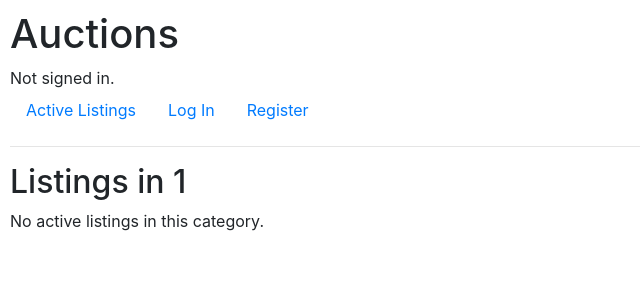
After one commit to rayanasales/Harvard-CS50W, a Django app: page /category/1 in a window 1280 px wide. The commit adds this page. Shown: the top 300 px of the page, without its empty margins (0-640 px from the left). Run offline with Django 3.2, Linux system fonts and the light colour scheme; data comes from the database, SQL or seed files in the repository; both versions use the stored data as it was after the commit; some libraries are stand-ins or nearby versions.

Commit message:
Project 2: list categories

```diff
--- /dev/null
+++ b/project-2-commerce/commerce/auctions/templates/auctions/category_listings.html
@@ -0,0 +1,18 @@
+{% extends "auctions/layout.html" %}
+
+{% block body %}
+<h2>Listings in {{ category_name }}</h2>
+<div>
+  {% for listing in listings %}
+    <a href="{% url 'listing_details' listing.id %}">
+      <div>
+        <h3>{{ listing.title }}</h3>
+        <p>{{ listing.description }}</p>
+        <p>Price: ${{ listing.starting_bid }}</p>
+      </div>
+    </a>
+  {% empty %}
+    <p>No active listings in this category.</p>
+  {% endfor %}
+</div>
+{% endblock %}
--- a/project-2-commerce/commerce/auctions/templates/auctions/layout.html
+++ b/project-2-commerce/commerce/auctions/templates/auctions/layout.html
@@ -28,6 +28,9 @@
                     <a class="nav-link" href="{% url 'watchlist' %}">Watchlist</a>
                 </li>
                 <li class="nav-item">
+                    <a class="nav-link" href="{% url 'categories' %}">Categories</a>
+                </li>
+                <li class="nav-item">
                     <a class="nav-link" href="{% url 'logout' %}">Log Out</a>
                 </li>
             {% else %}
--- a/project-2-commerce/commerce/auctions/urls.py
+++ b/project-2-commerce/commerce/auctions/urls.py
@@ -13,4 +13,6 @@ urlpatterns = [
     path("listing/<int:listing_id>/place_bid", views.place_bid, name="place_bid"),
     path("listing/<int:listing_id>/post_comment", views.post_comment, name="post_comment"),
     path("listing/<int:listing_id>/close_auction", views.close_auction, name="close_auction"),
+    path("categories", views.categories, name="categories"),
+    path("category/<str:category_name>", views.category_listings, name="category_listings"),
 ]
--- a/project-2-commerce/commerce/auctions/views.py
+++ b/project-2-commerce/commerce/auctions/views.py
@@ -154,3 +154,11 @@ def post_comment(request, listing_id):
             Comment.objects.create(listing=listing, user=request.user, content=content)
         return HttpResponseRedirect(reverse('listing_details', args=[listing_id]))
     return HttpResponseRedirect(reverse('index'))  # Redirect to index if not a POST request or if content is empty
+
+def categories(request):
+    categories = AuctionListing.objects.values_list('category', flat=True).distinct()
+    return render(request, "auctions/categories.html", {"categories": categories})
+
+def category_listings(request, category_name):
+    listings = AuctionListing.objects.filter(category=category_name, is_active=True)
+    return render(request, "auctions/category_listings.html", {"listings": listings, "category_name": category_name})
```
Also changed, not shown: project-2-commerce/commerce/auctions/templates/auctions/categories.html (added, +10 -0 lines), project-2-commerce/commerce/db.sqlite3.
